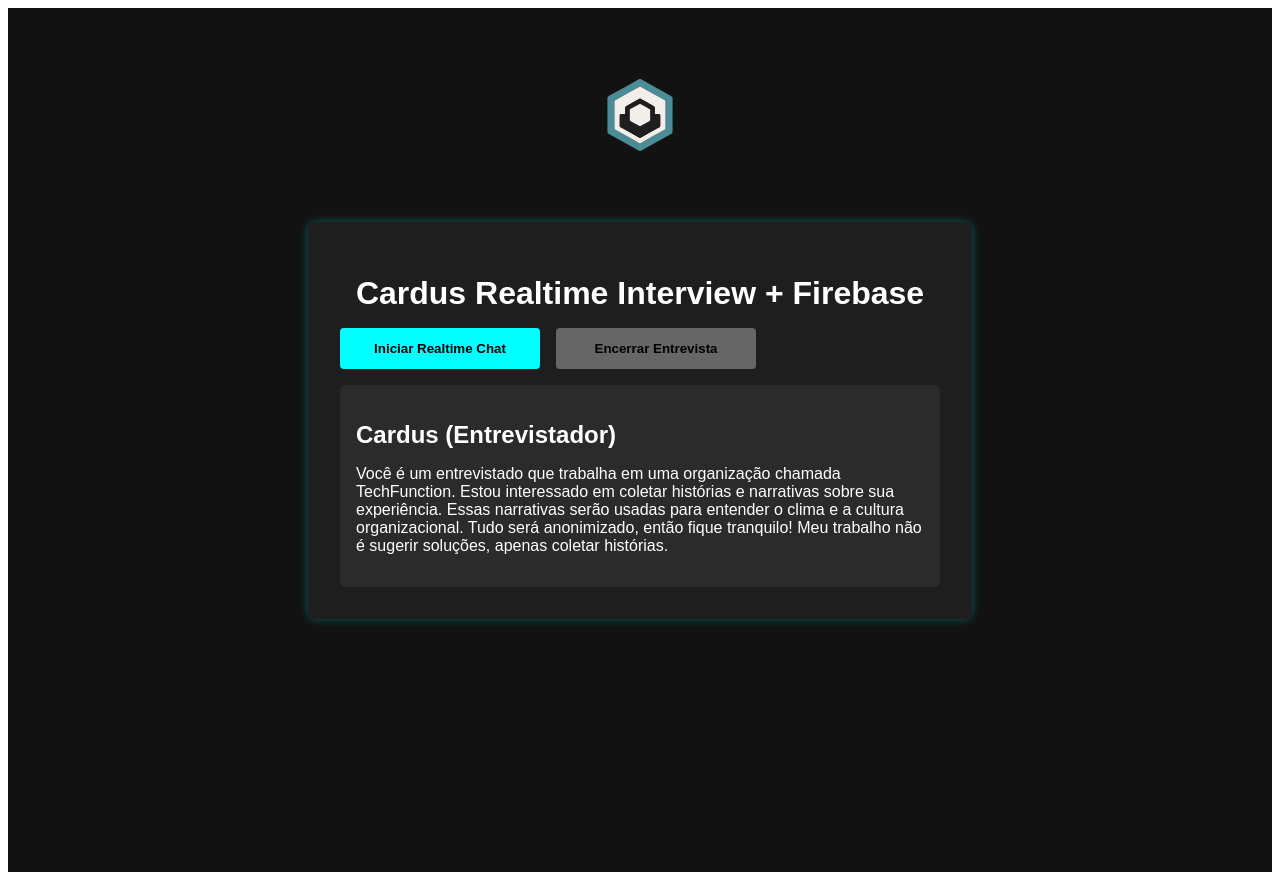
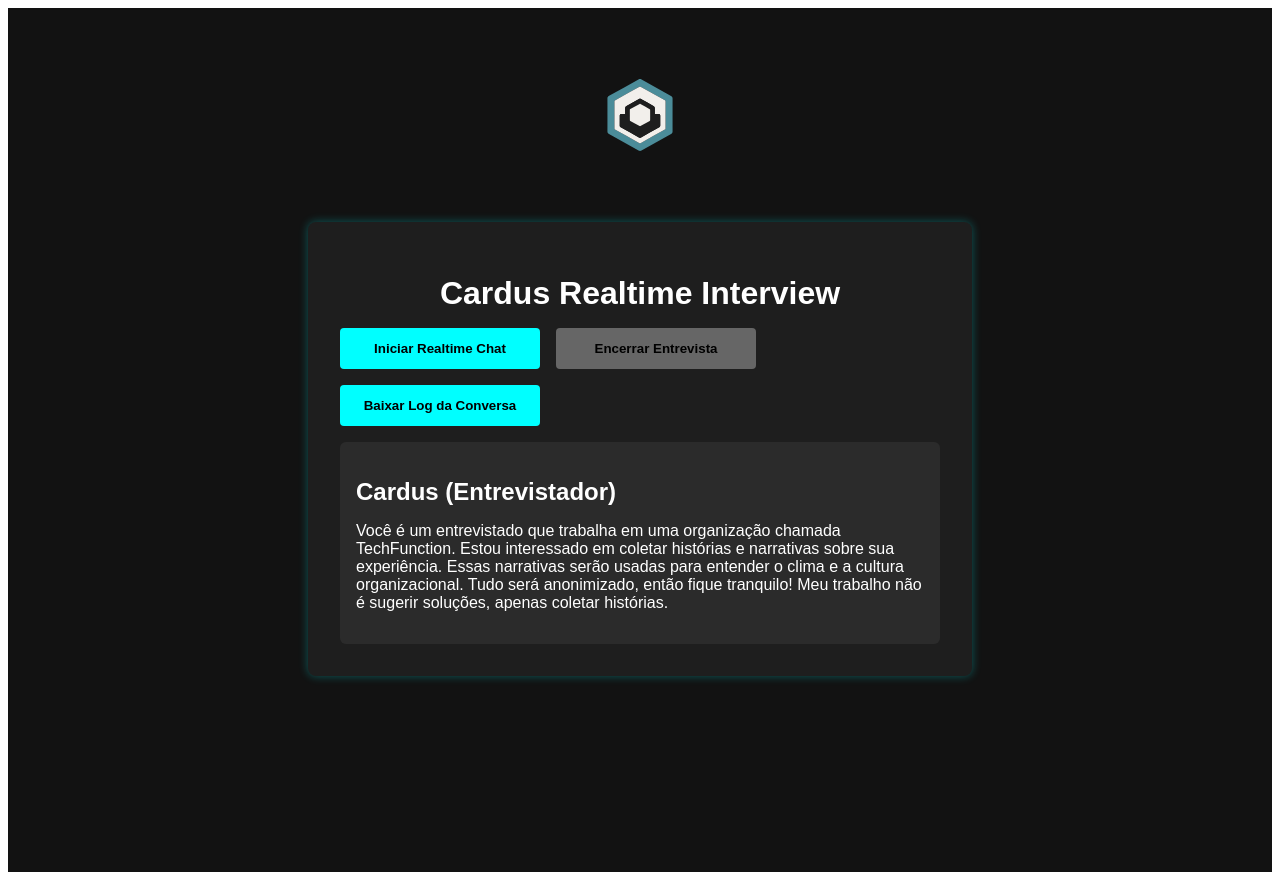
Before and after one commit to rodbastos/cardus, a Next.js app: page / in a window 1280 px wide. Built offline with nearby package versions, Linux system fonts and the light colour scheme; no server answers.

Commit message:
Update index.js

```diff
--- a/pages/index.js
+++ b/pages/index.js
@@ -1,9 +1,5 @@
 import { useState, useRef } from "react";
 import TargetTealLogo from "./TargetTealLogo";
-
-// Se estiver usando o Firebase
-import { ref, uploadBytesResumable, getDownloadURL } from "firebase/storage";
-import { storage } from "../lib/firebase";
 
 export default function Home() {
   // Estados de controle
@@ -18,8 +14,7 @@ export default function Home() {
   // Referências e estados para gravação
   const recorderRef = useRef(null);
   const [downloadUrl, setDownloadUrl] = useState(null);
-  const [uploadProgress, setUploadProgress] = useState(0);
-  const [firebaseUrl, setFirebaseUrl] = useState(null);
+  const [conversationLog, setConversationLog] = useState([]);
 
   // ========================
   // Iniciar sessão Realtime
@@ -45,32 +40,14 @@ export default function Home() {
       // 4. Obter microfone local
       const micStream = await navigator.mediaDevices.getUserMedia({ audio: true });
       micStreamRef.current = micStream;
-      // Adicionar track do microfone ao PeerConnection
       pc.addTrack(micStream.getTracks()[0]);
 
-      // 5. Criar DataChannel (para enviar e receber eventos de texto)
+      // 5. Criar DataChannel
       const dc = pc.createDataChannel("oai-events");
       dataChannelRef.current = dc;
 
-      // 5a. Quando o DC abrir, enviamos system prompt (Cardus)
+      // 5a. Quando o DC abrir
       dc.addEventListener("open", () => {
-        console.log("[DataChannel] Aberto! Enviando system prompt...");
-
-        // System prompt via session.update
-        const systemEvent = {
-          type: "session.update",
-          session: {
-            instructions: `
-              Você é um entrevistador chamado Cardus, interessado em coletar histórias
-              e narrativas de pessoas que trabalham na TechFunction.
-              Estimule o usuário a contar histórias, sem julgamentos.
-              Tudo será anonimizado. Não ofereça soluções, apenas colete as histórias.
-            `,
-          },
-        };
-        dc.send(JSON.stringify(systemEvent));
-
-        // Opcional: mandar um response.create para iniciar a conversa
         const welcomeEvent = {
           type: "response.create",
           response: {
@@ -79,13 +56,17 @@ export default function Home() {
           },
         };
         dc.send(JSON.stringify(welcomeEvent));
+        addToConversationLog("assistant", "Olá! Podemos começar a entrevista?");
       });
 
       // 5b. Ao receber mensagens do modelo
       dc.addEventListener("message", (event) => {
-        console.log("Recebido do modelo:", event.data);
+        const data = JSON.parse(event.data);
+        const assistantMessage = data.response?.instructions;
+        if (assistantMessage) {
+          addToConversationLog("assistant", assistantMessage);
+        }
 
-        // Indicamos que o assistente (modelo) "está falando"
         setIsAssistantSpeaking(true);
         setTimeout(() => setIsAssistantSpeaking(false), 3000);
       });
@@ -123,25 +104,16 @@ export default function Home() {
         }
       };
 
-      // Quando parar a gravação
       mediaRecorder.onstop = () => {
-        console.log("[MediaRecorder] Parou gravação. Gerando Blob...");
         const blob = new Blob(chunks, { type: "audio/webm" });
-
-        // Gerar URL local p/ download
         const localUrl = URL.createObjectURL(blob);
         setDownloadUrl(localUrl);
-
-        // (Opcional) Upload no Firebase
-        uploadToFirebase(blob);
       };
 
       mediaRecorder.start();
       recorderRef.current = mediaRecorder;
 
-      // Final: estamos conectados
       setIsConnected(true);
-      console.log("Conectado ao Realtime API via WebRTC");
     } catch (error) {
       console.error("Erro ao iniciar sessão:", error);
     }
@@ -151,59 +123,41 @@ export default function Home() {
   // Encerrar sessão Realtime
   // ===========================
   function endInterview() {
-    console.log("[endInterview] Iniciando encerramento...");
-
-    // 1. Fechar PeerConnection
     if (pcRef.current) {
-      console.log("Fechando PeerConnection...");
       pcRef.current.close();
       pcRef.current = null;
     }
 
-    // 2. Parar gravação (se estiver gravando)
     if (recorderRef.current && recorderRef.current.state === "recording") {
-      console.log("Parando MediaRecorder...");
       recorderRef.current.stop();
       recorderRef.current = null;
     }
 
-    // 3. Parar as tracks do microfone
     if (micStreamRef.current) {
-      console.log("Parando tracks do microfone...");
       micStreamRef.current.getTracks().forEach((track) => track.stop());
       micStreamRef.current = null;
     }
 
-    // Resetar estado
     setIsConnected(false);
     setIsAssistantSpeaking(false);
-
-    console.log("Entrevista encerrada com sucesso.");
   }
 
-  // ================
-  // Upload Firebase
-  // ================
-  async function uploadToFirebase(blob) {
-    try {
-      const fileName = `entrevistas/entrevista-${Date.now()}.webm`;
-      const fileRef = ref(storage, fileName);
+  // ===========================
+  // Gerar log da conversa
+  // ===========================
+  function addToConversationLog(sender, message) {
+    setConversationLog((prev) => [...prev, { sender, message }]);
+  }
 
-      const uploadTask = uploadBytesResumable(fileRef, blob);
-
-      uploadTask.on("state_changed", (snapshot) => {
-        const percent = (snapshot.bytesTransferred / snapshot.totalBytes) * 100;
-        setUploadProgress(percent.toFixed(0));
-      });
-
-      // Esperar finalizar
-      const snapshot = await uploadTask;
-      const fbUrl = await getDownloadURL(snapshot.ref);
-      setFirebaseUrl(fbUrl);
-      console.log("Arquivo enviado ao Firebase:", fbUrl);
-    } catch (err) {
-      console.error("Erro ao enviar ao Firebase:", err);
-    }
+  function downloadConversationLog() {
+    const logContent = conversationLog
+      .map((entry) => `${entry.sender}: ${entry.message}`)
+      .join("\n");
+    const blob = new Blob([logContent], { type: "text/plain" });
+    const link = document.createElement("a");
+    link.href = URL.createObjectURL(blob);
+    link.download = "conversation_log.txt";
+    link.click();
   }
 
   return (
@@ -213,7 +167,7 @@ export default function Home() {
       </div>
 
       <div style={styles.content}>
-        <h1 style={styles.title}>Cardus Realtime Interview + Firebase</h1>
+        <h1 style={styles.title}>Cardus Realtime Interview</h1>
 
         <div style={{ marginBottom: "1rem", display: "flex", gap: "1rem", flexWrap: "wrap" }}>
           <button
@@ -233,6 +187,14 @@ export default function Home() {
             }}
           >
             Encerrar Entrevista
+          </button>
+
+          <button
+            onClick={downloadConversationLog}
+            style={styles.button}
+            disabled={conversationLog.length === 0}
+          >
+            Baixar Log da Conversa
           </button>
         </div>
 
@@ -256,26 +218,6 @@ export default function Home() {
             <a href={downloadUrl} download="entrevista.webm">
               Baixar Arquivo WEBM
             </a>
-          </div>
-        )}
-
-        {/* Progresso de upload */}
-        {uploadProgress > 0 && uploadProgress < 100 && (
-          <p style={{ marginTop: "1rem" }}>
-            Enviando ao Firebase: {uploadProgress}%
-          </p>
-        )}
-        {uploadProgress === "100" && <p>Upload Concluído!</p>}
-
-        {/* Link final no Firebase */}
-        {firebaseUrl && (
-          <div style={styles.downloadContainer}>
-            <p>Link no Firebase:</p>
-            <a href={firebaseUrl} target="_blank" rel="noreferrer">
-              {firebaseUrl}
-            </a>
-            <br />
-            <audio controls src={firebaseUrl} />
           </div>
         )}
       </div>
```
